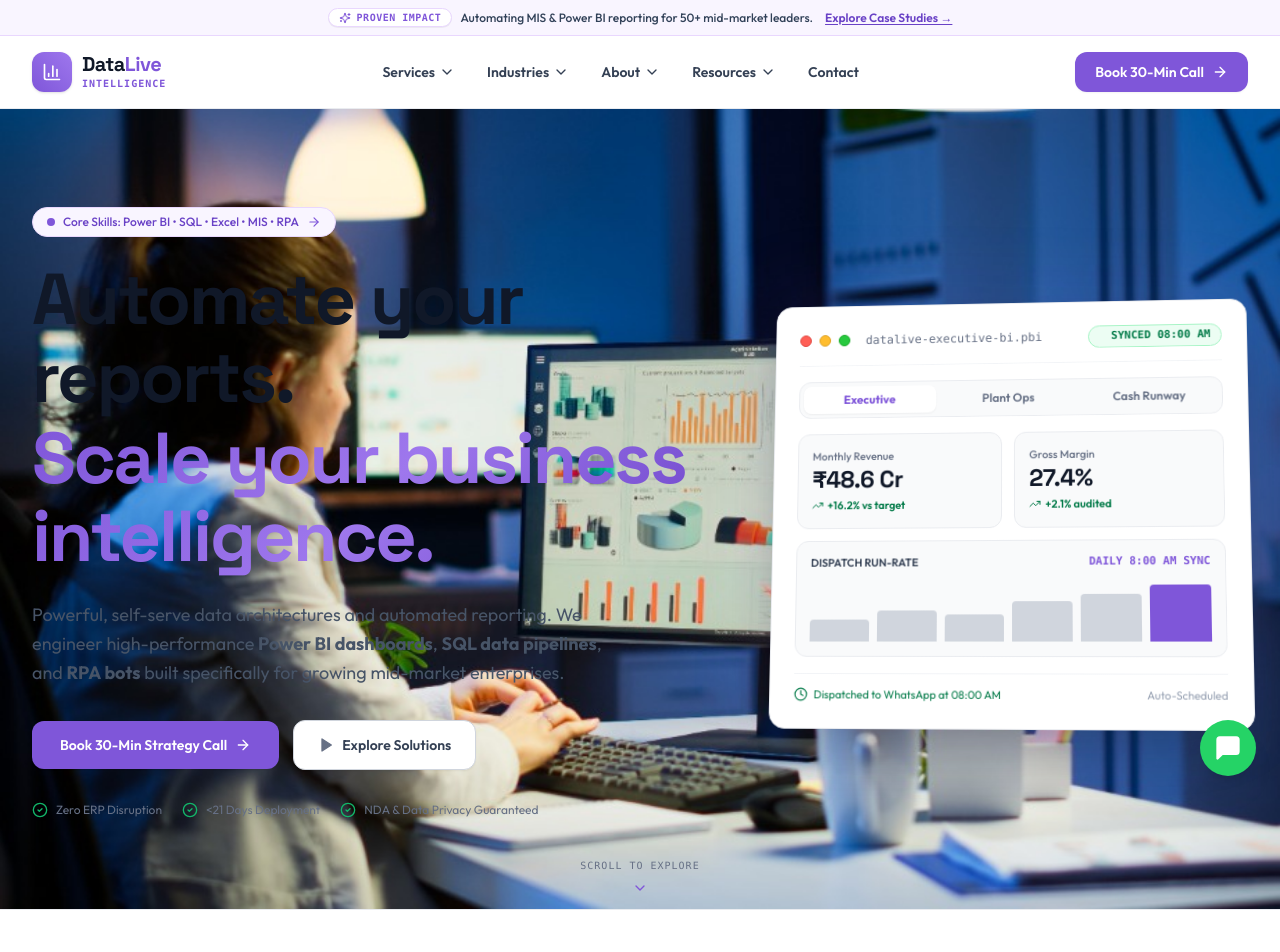
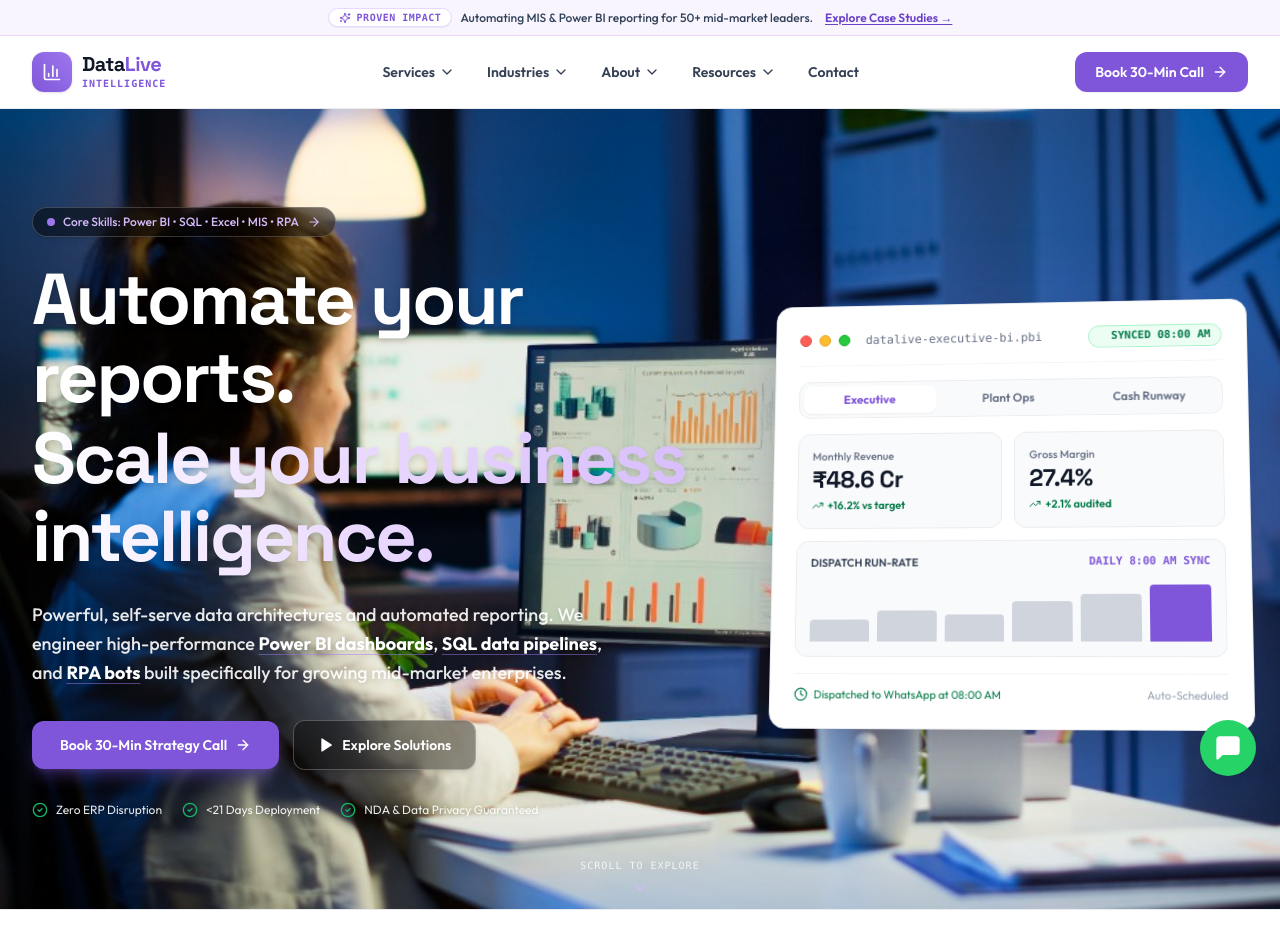
Before and after one commit to KodeToMates/DD---Front_end-, a Next.js app: page / in a window 1280 px wide. Shown: the top 952 px of the page. Built offline with nearby package versions, Linux system fonts and the light colour scheme.

Commit message:
style: change hero text from black to bright white with drop shadow for pure image visibility

```diff
--- a/components/home/HeroSection.tsx
+++ b/components/home/HeroSection.tsx
@@ -11,7 +11,7 @@ export default function HeroSection() {
   const [isHovered, setIsHovered] = useState(false);
 
   return (
-    <section className="relative h-screen min-h-[750px] max-h-[1150px] w-full overflow-hidden flex flex-col justify-between bg-white text-[#101828]">
+    <section className="relative h-screen min-h-[750px] max-h-[1150px] w-full overflow-hidden flex flex-col justify-between bg-[#080B14] text-white">
       {/* Hero Background Image - Pure & Unaltered */}
       <div className="absolute inset-0 z-0 overflow-hidden">
         <Image
@@ -38,47 +38,47 @@ export default function HeroSection() {
             {/* Untitled UI Style Eyebrow Pill */}
             <Link
               href="#skills"
-              className="inline-flex items-center gap-2 px-3.5 py-1.5 rounded-full bg-[#F9F5FF] border border-[#E9D7FE] text-xs font-semibold text-[#6941C6] shadow-2xs hover:bg-[#F4EBFF] hover:border-[#D6BBFB] transition-colors"
+              className="inline-flex items-center gap-2 px-3.5 py-1.5 rounded-full bg-black/50 border border-white/20 text-xs font-semibold text-[#D6BBFB] shadow-md hover:bg-black/70 backdrop-blur-md transition-colors"
             >
               <span className="flex h-2 w-2 relative">
-                <span className="animate-ping absolute inline-flex h-full w-full rounded-full bg-[#7F56D9] opacity-75" />
-                <span className="relative inline-flex rounded-full h-2 w-2 bg-[#7F56D9]" />
+                <span className="animate-ping absolute inline-flex h-full w-full rounded-full bg-[#9E77ED] opacity-75" />
+                <span className="relative inline-flex rounded-full h-2 w-2 bg-[#9E77ED]" />
               </span>
               <span className="font-body font-medium">Core Skills: Power BI &bull; SQL &bull; Excel &bull; MIS &bull; RPA</span>
-              <ArrowRight className="w-3.5 h-3.5 text-[#7F56D9]" />
+              <ArrowRight className="w-3.5 h-3.5 text-[#D6BBFB]" />
             </Link>
 
             {/* Untitled UI Signature Display Heading */}
-            <h1 className="text-4xl sm:text-6xl lg:text-7xl font-display font-bold tracking-[-0.03em] leading-[1.08] text-[#101828]">
+            <h1 className="text-4xl sm:text-6xl lg:text-7xl font-display font-bold tracking-[-0.03em] leading-[1.08] text-white drop-shadow-md">
               Automate your reports.{' '}
-              <span className="block mt-1 text-brand-gradient">Scale your business intelligence.</span>
+              <span className="block mt-1 bg-gradient-to-r from-white via-[#E9D7FE] to-[#D6BBFB] bg-clip-text text-transparent">Scale your business intelligence.</span>
             </h1>
 
             {/* Refined Body Lead */}
-            <p className="text-base sm:text-lg text-[#475467] max-w-xl mx-auto lg:mx-0 leading-relaxed font-body">
-              Powerful, self-serve data architectures and automated reporting. We engineer high-performance <strong>Power BI dashboards</strong>, <strong>SQL data pipelines</strong>, and <strong>RPA bots</strong> built specifically for growing mid-market enterprises.
+            <p className="text-base sm:text-lg text-white/90 max-w-xl mx-auto lg:mx-0 leading-relaxed font-body drop-shadow-sm font-medium">
+              Powerful, self-serve data architectures and automated reporting. We engineer high-performance <strong className="text-white font-bold underline decoration-[#9E77ED]/50 underline-offset-4">Power BI dashboards</strong>, <strong className="text-white font-bold underline decoration-[#9E77ED]/50 underline-offset-4">SQL data pipelines</strong>, and <strong className="text-white font-bold underline decoration-[#9E77ED]/50 underline-offset-4">RPA bots</strong> built specifically for growing mid-market enterprises.
             </p>
 
             {/* Dual CTA Buttons - Untitled UI Styling */}
             <div className="pt-2 flex flex-col sm:flex-row items-center justify-center lg:justify-start gap-3.5">
               <Link
                 href="/contact"
-                className="w-full sm:w-auto inline-flex items-center justify-center gap-2 px-7 py-3.5 rounded-xl bg-[#7F56D9] hover:bg-[#6941C6] text-white font-body font-semibold text-sm shadow-xs hover:shadow-md active:scale-98 transition-all"
+                className="w-full sm:w-auto inline-flex items-center justify-center gap-2 px-7 py-3.5 rounded-xl bg-[#7F56D9] hover:bg-[#6941C6] text-white font-body font-semibold text-sm shadow-lg shadow-[#7F56D9]/35 hover:shadow-xl hover:shadow-[#7F56D9]/50 active:scale-98 transition-all"
               >
                 <span>Book 30-Min Strategy Call</span>
                 <ArrowRight className="w-4 h-4" />
               </Link>
               <Link
                 href="/services"
-                className="w-full sm:w-auto inline-flex items-center justify-center gap-2 px-6 py-3.5 rounded-xl bg-white hover:bg-[#F9FAFB] border border-[#D0D5DD] text-[#344054] font-body font-semibold text-sm shadow-xs hover:border-[#98A2B3] transition-all"
+                className="w-full sm:w-auto inline-flex items-center justify-center gap-2 px-6 py-3.5 rounded-xl bg-black/40 hover:bg-black/60 border border-white/25 text-white font-body font-semibold text-sm shadow-md hover:border-white/40 backdrop-blur-md transition-all"
               >
-                <Play className="w-4 h-4 text-[#667085] fill-current" />
+                <Play className="w-4 h-4 text-white fill-current" />
                 <span>Explore Solutions</span>
               </Link>
             </div>
 
             {/* Trust Badges */}
-            <div className="pt-2 flex flex-wrap items-center justify-center lg:justify-start gap-5 text-xs text-[#667085] font-body">
+            <div className="pt-2 flex flex-wrap items-center justify-center lg:justify-start gap-5 text-xs text-white/90 font-body drop-shadow-sm">
               <div className="flex items-center gap-2">
                 <CheckCircle2 className="w-4 h-4 text-[#12B76A]" />
                 <span>Zero ERP Disruption</span>
@@ -290,7 +290,7 @@ export default function HeroSection() {
       <div className="relative z-20 pb-4 text-center">
         <a
           href="#metrics"
-          className="inline-flex flex-col items-center gap-1 text-[#667085] hover:text-[#101828] transition-colors"
+          className="inline-flex flex-col items-center gap-1 text-white/80 hover:text-white transition-colors"
           aria-label="Scroll to explore"
         >
           <span className="text-[10px] font-mono tracking-widest uppercase">SCROLL TO EXPLORE</span>
@@ -298,7 +298,7 @@ export default function HeroSection() {
             animate={{ y: [0, 4, 0] }}
             transition={{ duration: 1.6, repeat: Infinity, ease: 'easeInOut' }}
           >
-            <ChevronDown className="w-4 h-4 text-[#7F56D9]" />
+            <ChevronDown className="w-4 h-4 text-[#D6BBFB]" />
           </motion.div>
         </a>
       </div>
```
